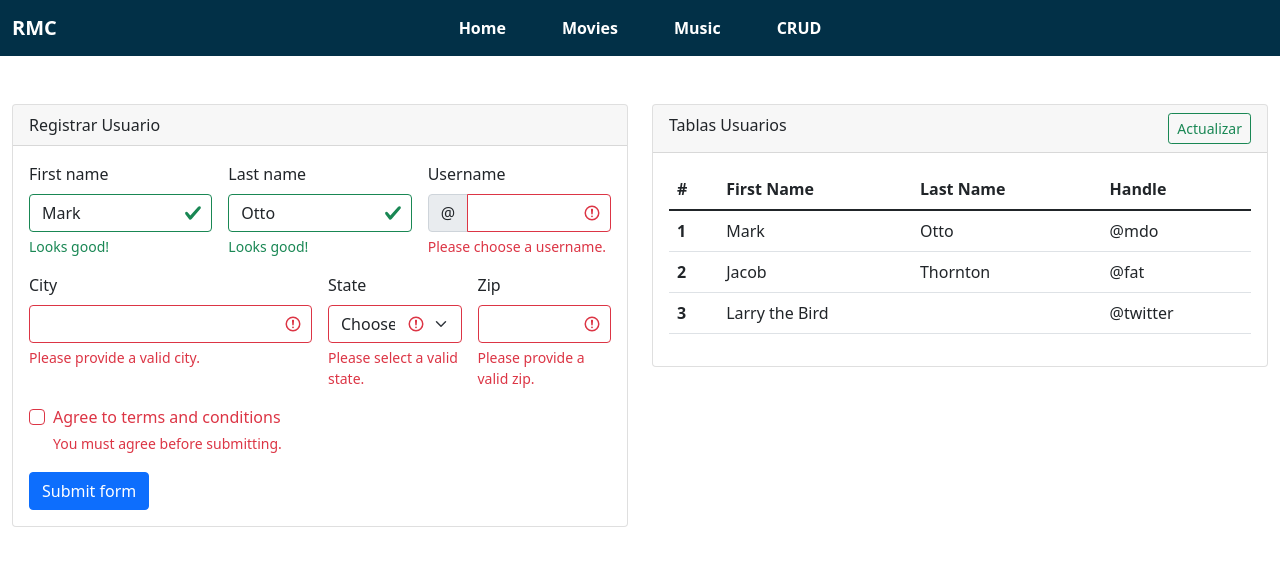
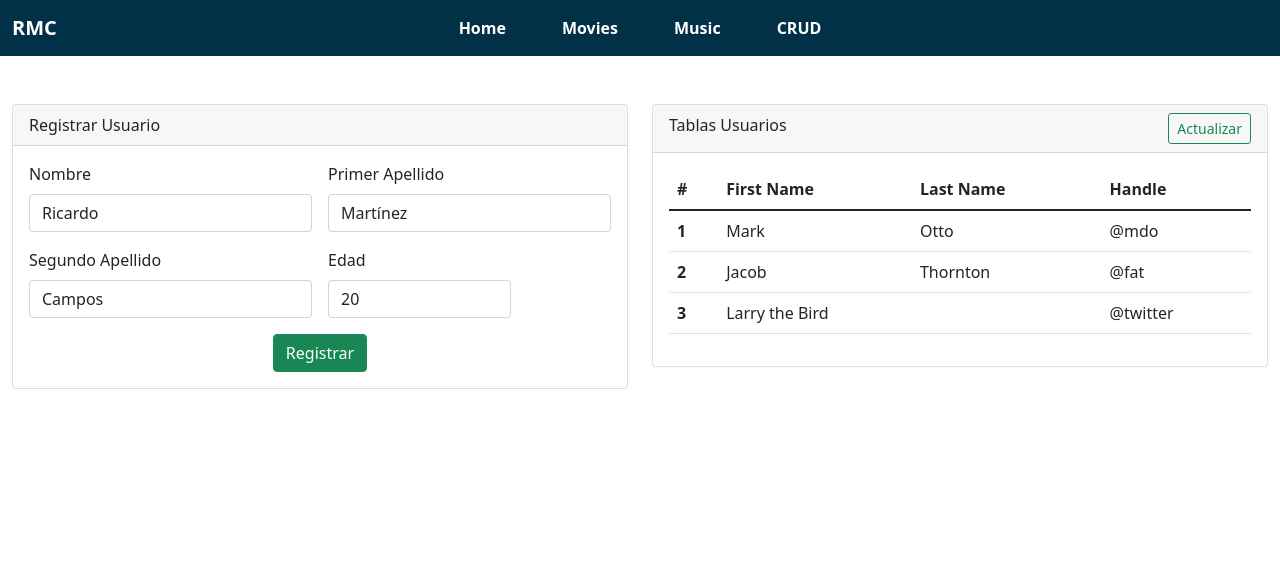
Before and after one commit to RichardMtz18/crudLink, an Angular app: page /crud in a window 1280 px wide. Shown: the top 566 px of the page. Built offline with nearby package versions, Linux system fonts and the light colour scheme.

Commit message:
crud 3 parte

```diff
--- a/src/app/pages/crud/actualizar-usuario/actualizar-usuario.component.html
+++ b/src/app/pages/crud/actualizar-usuario/actualizar-usuario.component.html
@@ -2,29 +2,50 @@
   <div class="card-header">Actualizar Usuario</div>
   <div class="card-body">
     <form class="row g-3">
-        <div class="col-md-4">
-          <label for="validationServer01" class="form-label">First name</label>
+      <div class="col-md-6">
+        <label for="strNombre" class="form-label">Nombre</label>
         <input
           type="text"
-            class="form-control is-valid"
-            id="validationServer01"
-            value="Mark"
+          class="form-control"
+          id="strNombre"
+          value="Ricardo"
           required
         />
-          <div class="valid-feedback">Looks good!</div>
+        <div class="invalid-feedback">El campo es requerido!</div>
+      </div>
+      <div class="col-md-6">
+        <label for="strPrimerApellido" class="form-label">Primer Apellido</label>
+        <input
+          type="text"
+          class="form-control"
+          id="strPrimerApellido"
+          value="Martínez"
+          required
+        />
+        <div class="invalid-feedback">El campo es requerido!</div>
+      </div>
+      <div class="col-md-6">
+        <label for="strSegundoApellido" class="form-label">Segundo Apellido</label>
+        <input
+          type="text"
+          class="form-control"
+          id="strSegundoApellido"
+          value="Campos"
+        />
+        <!-- <div class="invalid-feedback">El campo es requerido!</div> -->
       </div>
       <div class="col-md-4">
-          <label for="validationServer02" class="form-label">Last name</label>
+        <label for="nmbEdad" class="form-label">Edad</label>
         <input
-            type="text"
-            class="form-control is-valid"
-            id="validationServer02"
-            value="Otto"
+          type="number"
+          class="form-control"
+          id="nmbEdad"
+          value="20"
           required
         />
-          <div class="valid-feedback">Looks good!</div>
+        <div class="invalid-feedback">El campo es requerido!</div>
       </div>
-        <div class="col-md-4">
+      <!-- <div class="col-md-4">
         <label for="validationServerUsername" class="form-label"
           >Username</label
         >
@@ -64,7 +85,12 @@
           required
         >
           <option selected disabled value="">Choose...</option>
-            <option>...</option>
+          <option>Aguascalientes</option>
+          <option>Baja California</option>
+          <option>Baja California Sur</option>
+          <option>Campeche</option>
+          <option>Coahuila</option>
+          <option>Colima</option>
         </select>
         <div id="validationServer04Feedback" class="invalid-feedback">
           Please select a valid state.
@@ -100,9 +126,9 @@
             You must agree before submitting.
           </div>
         </div>
-        </div>
-        <div class="col-12">
-          <button class="btn btn-primary" type="submit">Submit form</button>
+      </div> -->
+      <div class="col-12 text-center">
+        <button class="btn btn-success" type="submit">Actualizar</button>
       </div>
     </form>
   </div>
--- a/src/app/pages/crud/registrar-usuario/registrar-usuario.component.html
+++ b/src/app/pages/crud/registrar-usuario/registrar-usuario.component.html
@@ -2,29 +2,50 @@
   <div class="card-header">Registrar Usuario</div>
   <div class="card-body">
     <form class="row g-3">
-      <div class="col-md-4">
-        <label for="validationServer01" class="form-label">First name</label>
+      <div class="col-md-6">
+        <label for="strNombre" class="form-label">Nombre</label>
         <input
           type="text"
-          class="form-control is-valid"
-          id="validationServer01"
-          value="Mark"
+          class="form-control"
+          id="strNombre"
+          value="Ricardo"
           required
         />
-        <div class="valid-feedback">Looks good!</div>
+        <div class="invalid-feedback">El campo es requerido!</div>
+      </div>
+      <div class="col-md-6">
+        <label for="strPrimerApellido" class="form-label">Primer Apellido</label>
+        <input
+          type="text"
+          class="form-control"
+          id="strPrimerApellido"
+          value="Martínez"
+          required
+        />
+        <div class="invalid-feedback">El campo es requerido!</div>
+      </div>
+      <div class="col-md-6">
+        <label for="strSegundoApellido" class="form-label">Segundo Apellido</label>
+        <input
+          type="text"
+          class="form-control"
+          id="strSegundoApellido"
+          value="Campos"
+        />
+        <!-- <div class="invalid-feedback">El campo es requerido!</div> -->
       </div>
       <div class="col-md-4">
-        <label for="validationServer02" class="form-label">Last name</label>
+        <label for="nmbEdad" class="form-label">Edad</label>
         <input
-          type="text"
-          class="form-control is-valid"
-          id="validationServer02"
-          value="Otto"
+          type="number"
+          class="form-control"
+          id="nmbEdad"
+          value="20"
           required
         />
-        <div class="valid-feedback">Looks good!</div>
+        <div class="invalid-feedback">El campo es requerido!</div>
       </div>
-      <div class="col-md-4">
+      <!-- <div class="col-md-4">
         <label for="validationServerUsername" class="form-label"
           >Username</label
         >
@@ -64,7 +85,12 @@
           required
         >
           <option selected disabled value="">Choose...</option>
-          <option>...</option>
+          <option>Aguascalientes</option>
+          <option>Baja California</option>
+          <option>Baja California Sur</option>
+          <option>Campeche</option>
+          <option>Coahuila</option>
+          <option>Colima</option>
         </select>
         <div id="validationServer04Feedback" class="invalid-feedback">
           Please select a valid state.
@@ -100,9 +126,9 @@
             You must agree before submitting.
           </div>
         </div>
-      </div>
-      <div class="col-12">
-        <button class="btn btn-primary" type="submit">Submit form</button>
+      </div> -->
+      <div class="col-12 text-center">
+        <button class="btn btn-success" type="submit">Registrar</button>
       </div>
     </form>
   </div>
--- a/src/environments/environment.prod.ts
+++ b/src/environments/environment.prod.ts
@@ -1,3 +1,5 @@
 export const environment = {
-  production: true
+  production: true,
+  apiBase: 'https://app-tidsm-6a.herokuapp.com/api',
+  matricula: 'UTM000000'
 };
```
Also changed, not shown: src/app/services/usuarios.service.ts (added, +29 -0 lines), 1 other file (tests, documents, lock files or other folders). Lines whose indentation alone changed are shown as unchanged.
